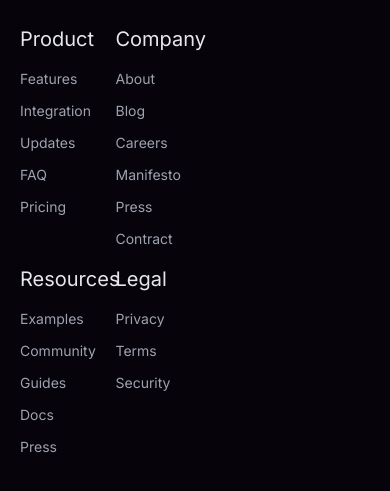
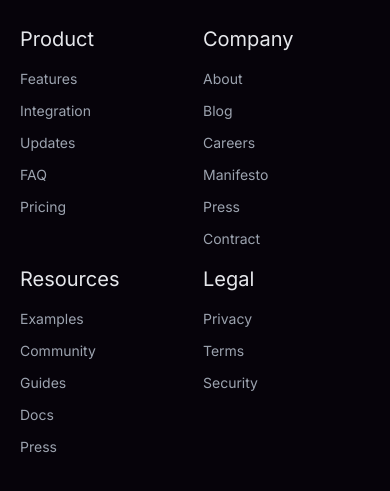
Before and after one commit to pxgacademy/Dark_challenging_project_one, a plain HTML site: page index.html in a window 390 px wide. Shown: the part 6412-6903 px from the top of the page. Drawn offline with nearby package versions, Linux system fonts and the light colour scheme.

Commit message:
Problem solved

```diff
--- a/index.html
+++ b/index.html
@@ -608,7 +608,7 @@
         </div>
 
         <!-- second part -->
-        <div class="w-1/2">
+        <div class="w-full md:w-2/3 lg:w-1/2">
           <div class="grid grid-cols-2 md:grid-cols-4 gap-4">
             <div>
               <p class="text-xl text-gray-200 mb-4">Product</p>
```
